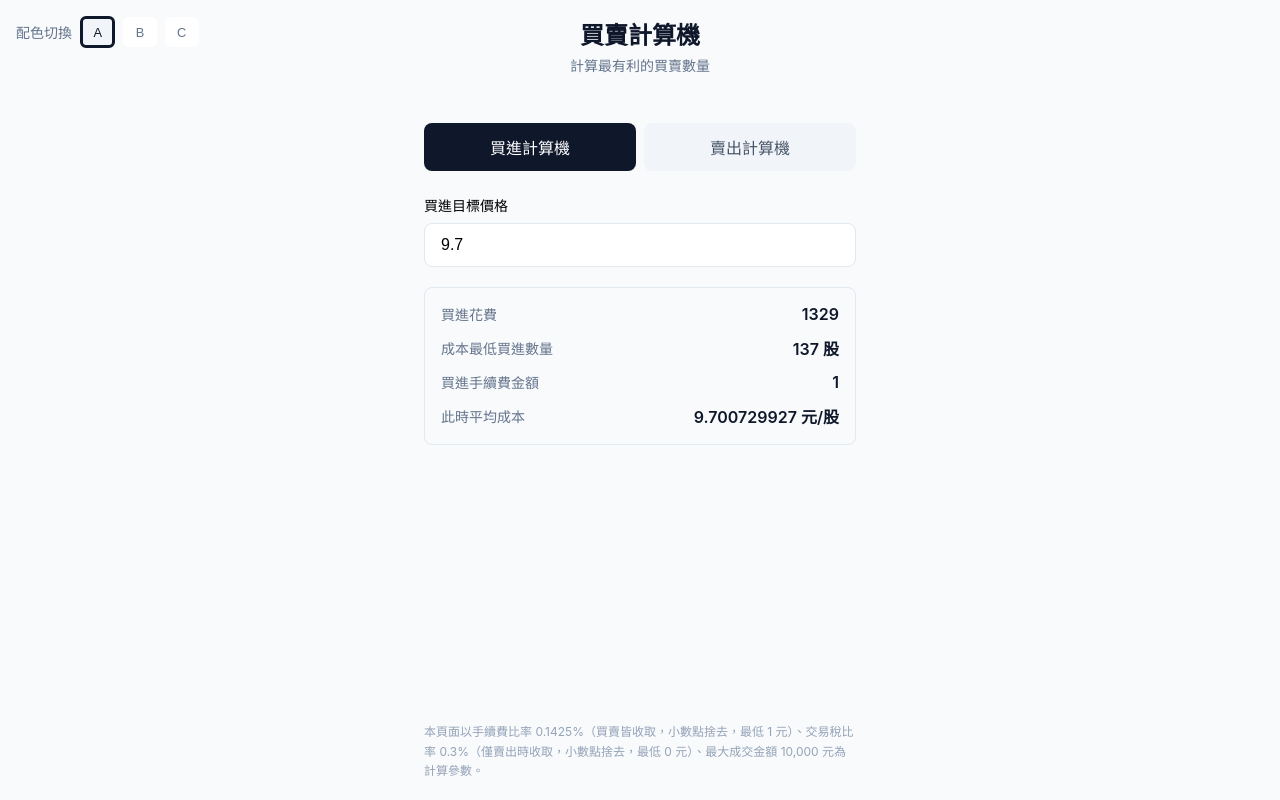
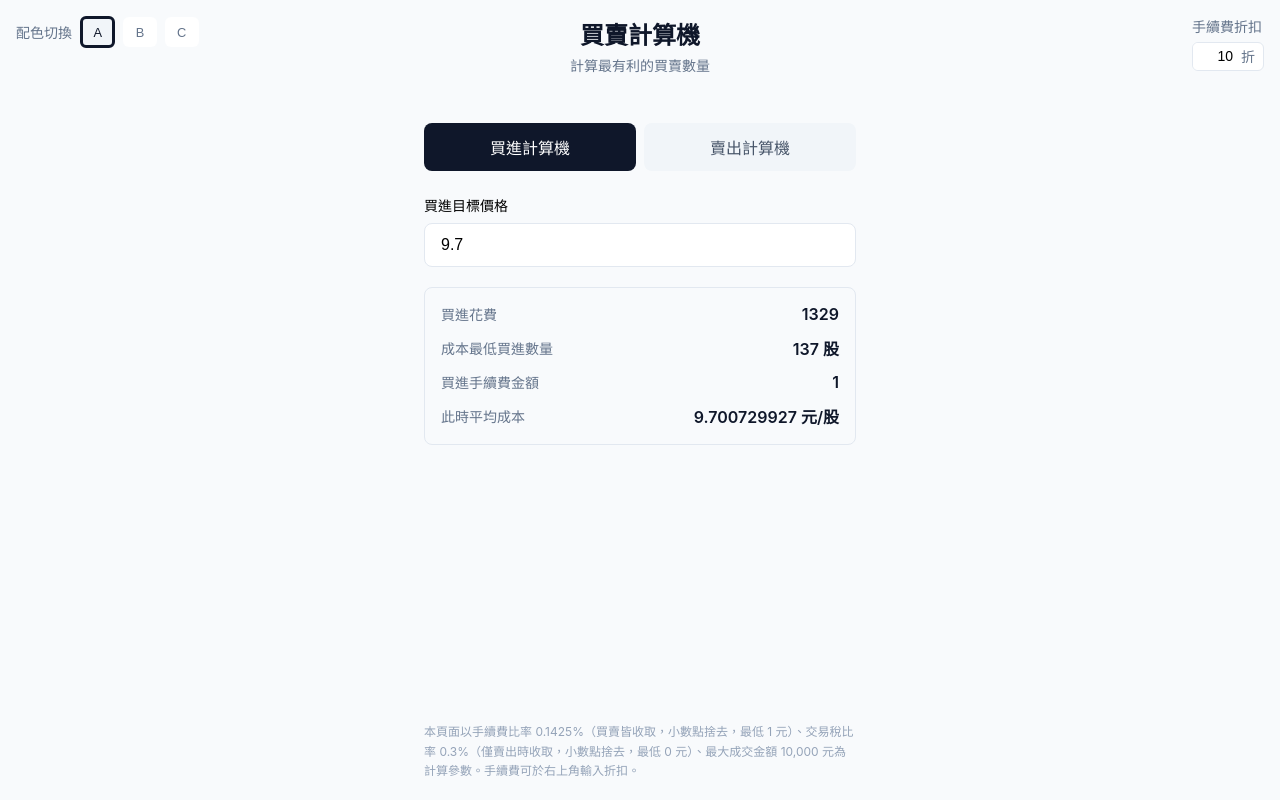
Before and after one commit to Benjamin1021523/buy-sell-calculator, a Vue app: page /buy in a window 1280 px wide. Built offline with nearby package versions, Linux system fonts and the light colour scheme.

Commit message:
增加設定手續費折扣的功能

```diff
--- a/src/App.vue
+++ b/src/App.vue
@@ -13,21 +13,36 @@
         {{ s.toUpperCase() }}
       </button>
     </div>
+    <div class="fee-discount">
+      <label for="fee-discount-input" class="label">手續費折扣</label>
+      <div class="input-wrap">
+        <input
+          id="fee-discount-input"
+          v-model="discountInput"
+          type="text"
+          placeholder="10"
+          maxlength="4"
+        />
+        <span class="suffix">折</span>
+      </div>
+    </div>
     <header class="header">
       <h1>買賣計算機</h1>
       <p class="subtitle">計算最有利的買賣數量</p>
     </header>
     <RouterView />
     <footer class="params-footer">
-      <p>本頁面以手續費比率 0.1425%（買賣皆收取，小數點捨去，最低 1 元）、交易稅比率 0.3%（僅賣出時收取，小數點捨去，最低 0 元）、最大成交金額 10,000 元為計算參數。</p>
+      <p>本頁面以手續費比率 0.1425%（買賣皆收取，小數點捨去，最低 1 元）、交易稅比率 0.3%（僅賣出時收取，小數點捨去，最低 0 元）、最大成交金額 10,000 元為計算參數。手續費可於右上角輸入折扣。</p>
     </footer>
   </div>
 </template>
 
 <script setup>
 import { useStyle } from './composables/useStyle'
+import { useFeeDiscount } from './composables/useFeeDiscount'
 
 const { style, setStyle } = useStyle()
+const { discountInput } = useFeeDiscount()
 </script>
 
 <style>
@@ -57,6 +72,43 @@ body {
 }
 
 .style-switcher .label {
+  font-size: 0.875rem;
+  color: #64748b;
+}
+
+.fee-discount {
+  position: absolute;
+  top: 1rem;
+  right: 1rem;
+  display: flex;
+  flex-direction: column;
+  gap: 0.35rem;
+}
+
+.fee-discount .label {
+  font-size: 0.875rem;
+  color: #64748b;
+}
+
+.fee-discount .input-wrap {
+  display: flex;
+  align-items: center;
+  background: #fff;
+  border: 1px solid #e2e8f0;
+  border-radius: 6px;
+  overflow: hidden;
+}
+
+.fee-discount .input-wrap input {
+  width: 3rem;
+  padding: 0.35rem 0.5rem;
+  font-size: 0.875rem;
+  border: none;
+  text-align: right;
+}
+
+.fee-discount .input-wrap .suffix {
+  padding-right: 0.5rem;
   font-size: 0.875rem;
   color: #64748b;
 }
--- a/src/components/BuyCalculator.vue
+++ b/src/components/BuyCalculator.vue
@@ -36,17 +36,19 @@
 <script setup>
 import { ref, watch } from 'vue'
 import { calcBuy } from '../utils/calculator'
+import { useFeeDiscount } from '../composables/useFeeDiscount'
 
 const price = ref(9.7)
 const result = ref(null)
+const { effectiveRate } = useFeeDiscount()
 
 function formatAvgCost(avg) {
   if (avg == null) return '-'
   return avg.toFixed(10).replace(/\.?0+$/, '')
 }
 
-watch(price, (val) => {
-  result.value = calcBuy(val)
+watch([price, effectiveRate], ([p, rate]) => {
+  result.value = calcBuy(p, rate)
 }, { immediate: true })
 </script>
 
--- a/src/components/SellCalculator.vue
+++ b/src/components/SellCalculator.vue
@@ -46,18 +46,20 @@
 <script setup>
 import { ref, watch } from 'vue'
 import { calcSell } from '../utils/calculator'
+import { useFeeDiscount } from '../composables/useFeeDiscount'
 
 const price = ref(9.7)
 const noTax = ref(true)
 const result = ref(null)
+const { effectiveRate } = useFeeDiscount()
 
 function formatAvg(avg) {
   if (avg == null) return '-'
   return avg.toFixed(10).replace(/\.?0+$/, '')
 }
 
-watch([price, noTax], ([p, n]) => {
-  result.value = calcSell(p, n)
+watch([price, noTax, effectiveRate], ([p, n, rate]) => {
+  result.value = calcSell(p, n, rate)
 }, { immediate: true })
 </script>
 
--- /dev/null
+++ b/src/composables/useFeeDiscount.js
@@ -0,0 +1,37 @@
+import { ref, computed } from 'vue'
+
+const discountInput = ref('10')
+
+/**
+ * 解析 XX折 為乘數
+ * 6折 = 0.6, 28折 = 0.28, 10折/100折 = 1.0（無折扣）
+ * 1 位數除 10，2 位數除 100；10、100 視為無折扣
+ */
+export function parseDiscount(str) {
+  const s = String(str || '').trim().replace(/折$/, '')
+  const match = s.match(/^(\d+)$/)
+  if (!match) return null
+  const num = parseInt(match[1], 10)
+  if (num <= 0) return null
+  if (num === 10 || num === 100) return 1
+  const digits = String(num).length
+  const divisor = Math.pow(10, digits)
+  const rate = num / divisor
+  if (rate > 1) return 1
+  if (rate <= 0) return null
+  return rate
+}
+
+export function useFeeDiscount() {
+  const input = discountInput
+
+  const effectiveRate = computed(() => {
+    const r = parseDiscount(input.value)
+    return r != null ? r : 1
+  })
+
+  return {
+    discountInput: input,
+    effectiveRate,
+  }
+}
--- a/src/utils/calculator.js
+++ b/src/utils/calculator.js
@@ -12,10 +12,13 @@ export function getTradeAmount(price, shares) {
 
 /**
  * 手續費 = 成交金額的 0.1425%，小數點捨去，最少為 1
+ * @param {number} tradeAmount - 成交金額
+ * @param {number} discountRate - 折扣乘數，如 0.6 表示 6 折
  */
-export function getFee(tradeAmount) {
-  const fee = Math.floor(tradeAmount * FEE_RATE)
-  return Math.max(1, fee)
+export function getFee(tradeAmount, discountRate = 1) {
+  const baseFee = Math.floor(tradeAmount * FEE_RATE)
+  const discounted = Math.floor(baseFee * discountRate)
+  return Math.max(1, discounted)
 }
 
 /**
@@ -28,15 +31,16 @@ export function getTax(tradeAmount) {
 /**
  * 計算買進花費與平均成本
  * @param {number} price - 買進目標價格
- * @returns {{ cost: number, shares: number, avgCost: number } | null}
+ * @param {number} feeDiscountRate - 手續費折扣乘數
+ * @returns {{ cost: number, shares: number, fee: number, avgCost: number } | null}
  */
-export function calcBuy(price) {
+export function calcBuy(price, feeDiscountRate = 1) {
   if (!price || price <= 0) return null
 
   const maxShares = Math.floor(MAX_TRADE_AMOUNT / price)
   if (maxShares < 1) {
     const tradeAmount = getTradeAmount(price, 1)
-    const fee = getFee(tradeAmount)
+    const fee = getFee(tradeAmount, feeDiscountRate)
     return { cost: tradeAmount + fee, shares: 1, fee, avgCost: (tradeAmount + fee) / 1 }
   }
 
@@ -45,7 +49,7 @@ export function calcBuy(price) {
 
   for (let shares = 1; shares <= maxShares; shares++) {
     const tradeAmount = getTradeAmount(price, shares)
-    const fee = getFee(tradeAmount)
+    const fee = getFee(tradeAmount, feeDiscountRate)
     const cost = tradeAmount + fee
     const avgCost = cost / shares
 
@@ -56,7 +60,7 @@ export function calcBuy(price) {
   }
 
   const tradeAmount = getTradeAmount(price, bestShares)
-  const fee = getFee(tradeAmount)
+  const fee = getFee(tradeAmount, feeDiscountRate)
   const cost = tradeAmount + fee
 
   return {
@@ -71,15 +75,16 @@ export function calcBuy(price) {
  * 計算賣出收益與平均收益
  * @param {number} price - 賣出目標價格
  * @param {boolean} noTax - 是否免交易稅
+ * @param {number} feeDiscountRate - 手續費折扣乘數
  * @returns {{ proceeds: number, shares: number, fee: number, tax: number, avgProceeds: number } | null}
  */
-export function calcSell(price, noTax = false) {
+export function calcSell(price, noTax = false, feeDiscountRate = 1) {
   if (!price || price <= 0) return null
 
   const maxShares = Math.floor(MAX_TRADE_AMOUNT / price)
   if (maxShares < 1) {
     const tradeAmount = getTradeAmount(price, 1)
-    const fee = getFee(tradeAmount)
+    const fee = getFee(tradeAmount, feeDiscountRate)
     const tax = noTax ? 0 : getTax(tradeAmount)
     const proceeds = tradeAmount - fee - tax
     return { proceeds, shares: 1, fee, tax, avgProceeds: proceeds / 1 }
@@ -90,7 +95,7 @@ export function calcSell(price, noTax = false) {
 
   for (let shares = 1; shares <= maxShares; shares++) {
     const tradeAmount = getTradeAmount(price, shares)
-    const fee = getFee(tradeAmount)
+    const fee = getFee(tradeAmount, feeDiscountRate)
     const tax = noTax ? 0 : getTax(tradeAmount)
     const proceeds = tradeAmount - fee - tax
     const avgProceeds = proceeds / shares
@@ -102,7 +107,7 @@ export function calcSell(price, noTax = false) {
   }
 
   const tradeAmount = getTradeAmount(price, bestShares)
-  const fee = getFee(tradeAmount)
+  const fee = getFee(tradeAmount, feeDiscountRate)
   const tax = noTax ? 0 : getTax(tradeAmount)
   const proceeds = tradeAmount - fee - tax
 
```
Also changed, not shown: 1 other file (tests, documents, lock files or other folders).
